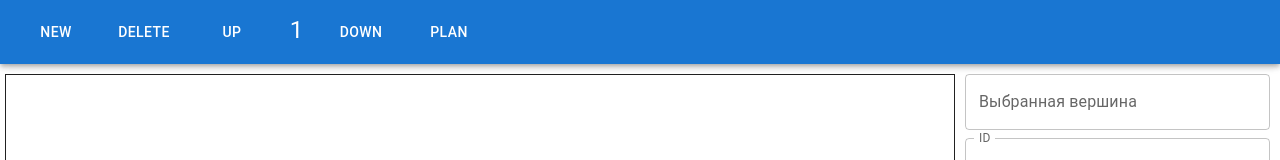
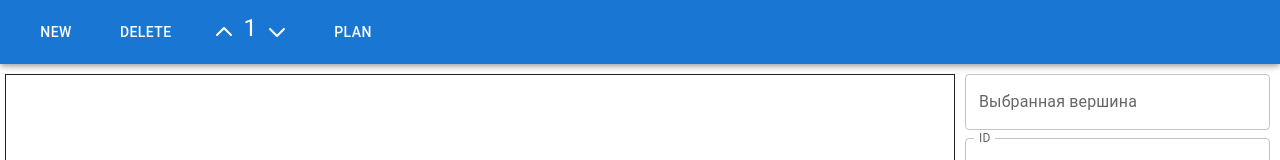
Before and after one commit to stiznt/MapConfigurator, a React (Create React App) app: page / in a window 1280 px wide. Shown: the top 160 px of the page. Built offline with nearby package versions, Linux system fonts and the light colour scheme.

Commit message:
Изменён внешний вид кнопок прохода по этажам

```diff
--- a/src/App.tsx
+++ b/src/App.tsx
@@ -3,7 +3,7 @@ import './App.css';
 import Graph from './Graph';
 import { convertMousePosToSVGPos, generateEdgeId, generateNodeId } from './utils';
 import { GraphInfo, NodeType, EdgeType, FloorInfo } from './types';
-import { AppBar, Box, Button,Checkbox,CssBaseline,Dialog,DialogTitle,FormControl,FormControlLabel,FormGroup,Grid,IconButton,InputLabel,List, ListItem,MenuItem,Select,Stack,TextField, Toolbar, Typography, createSvgIcon} from '@mui/material';
+import { AppBar, Box, Button,ButtonGroup,Checkbox,CssBaseline,Dialog,DialogTitle,FormControl,FormControlLabel,FormGroup,Grid,IconButton,InputLabel,List, ListItem,MenuItem,Select,Stack,TextField, Toolbar, Typography, createSvgIcon} from '@mui/material';
 import PlanLoadDialog from './PlanLoadDialog';
 
 function reducer(state: GraphInfo, action: {type:string, args: any}):GraphInfo{
@@ -179,9 +179,11 @@ function App() {
 					<Stack direction={'row'} spacing={3}>
 						<Button color="inherit" onClick={() => dispatch({type: 'floor-create', args: {}})}>NEW</Button>
 						<Button color="inherit" onClick={() => dispatch({type: 'floor-remove', args: {}})}>DELETE</Button>
-						<Button color="inherit" onClick={() => dispatch({type: 'set-current-floor', args: {value: graphInfo.currentFloor + 1 >= graphInfo.floors.length? graphInfo.floors.length-1: graphInfo.currentFloor+1}})}>UP</Button>
-						<Typography  variant="h5" textAlign={"center"} width={"100%"}>{graphInfo.currentFloor + 1}</Typography>
-						<Button color="inherit" onClick={() => dispatch({type: 'set-current-floor', args: {value: graphInfo.currentFloor - 1 < 0? 0: graphInfo.currentFloor-1}})}>DOWN</Button>
+						<ButtonGroup variant='text'>
+							<IconButton color="inherit" onClick={() => dispatch({type: 'set-current-floor', args: {value: graphInfo.currentFloor + 1 >= graphInfo.floors.length? graphInfo.floors.length-1: graphInfo.currentFloor+1}})}><UpIcon/></IconButton>
+							<Typography  variant="h5" textAlign={"center"} width={"100%"}>{graphInfo.currentFloor + 1}</Typography>
+							<IconButton color="inherit" onClick={() => dispatch({type: 'set-current-floor', args: {value: graphInfo.currentFloor - 1 < 0? 0: graphInfo.currentFloor-1}})}><DownIcon/></IconButton>
+						</ButtonGroup>
 						<Button color="inherit" onClick={e => setPlanLoadDialogOpen(true)}>PLAN</Button>
 					</Stack>
 				</Toolbar>
@@ -244,11 +246,11 @@ function App() {
 }
 
 const UpIcon = createSvgIcon(<svg width="800px" height="800px" viewBox="0 0 24 24" fill="none" xmlns="http://www.w3.org/2000/svg">
-<path fill-rule="evenodd" clip-rule="evenodd" d="M12 7C12.2652 7 12.5196 7.10536 12.7071 7.29289L19.7071 14.2929C20.0976 14.6834 20.0976 15.3166 19.7071 15.7071C19.3166 16.0976 18.6834 16.0976 18.2929 15.7071L12 9.41421L5.70711 15.7071C5.31658 16.0976 4.68342 16.0976 4.29289 15.7071C3.90237 15.3166 3.90237 14.6834 4.29289 14.2929L11.2929 7.29289C11.4804 7.10536 11.7348 7 12 7Z" fill="#000000"/>
+<path fill-rule="evenodd" clip-rule="evenodd" d="M12 7C12.2652 7 12.5196 7.10536 12.7071 7.29289L19.7071 14.2929C20.0976 14.6834 20.0976 15.3166 19.7071 15.7071C19.3166 16.0976 18.6834 16.0976 18.2929 15.7071L12 9.41421L5.70711 15.7071C5.31658 16.0976 4.68342 16.0976 4.29289 15.7071C3.90237 15.3166 3.90237 14.6834 4.29289 14.2929L11.2929 7.29289C11.4804 7.10536 11.7348 7 12 7Z" fill="white"/>
 </svg>, "UP")
 
 const DownIcon = createSvgIcon(<svg width="800px" height="800px" viewBox="0 0 24 24" fill="none" xmlns="http://www.w3.org/2000/svg">
-<path fill-rule="evenodd" clip-rule="evenodd" d="M4.29289 8.29289C4.68342 7.90237 5.31658 7.90237 5.70711 8.29289L12 14.5858L18.2929 8.29289C18.6834 7.90237 19.3166 7.90237 19.7071 8.29289C20.0976 8.68342 20.0976 9.31658 19.7071 9.70711L12.7071 16.7071C12.3166 17.0976 11.6834 17.0976 11.2929 16.7071L4.29289 9.70711C3.90237 9.31658 3.90237 8.68342 4.29289 8.29289Z" fill="#000000"/>
+<path fill-rule="evenodd" clip-rule="evenodd" d="M4.29289 8.29289C4.68342 7.90237 5.31658 7.90237 5.70711 8.29289L12 14.5858L18.2929 8.29289C18.6834 7.90237 19.3166 7.90237 19.7071 8.29289C20.0976 8.68342 20.0976 9.31658 19.7071 9.70711L12.7071 16.7071C12.3166 17.0976 11.6834 17.0976 11.2929 16.7071L4.29289 9.70711C3.90237 9.31658 3.90237 8.68342 4.29289 8.29289Z" fill="white"/>
 </svg>, "DOWN")
 
 export default App;
```
